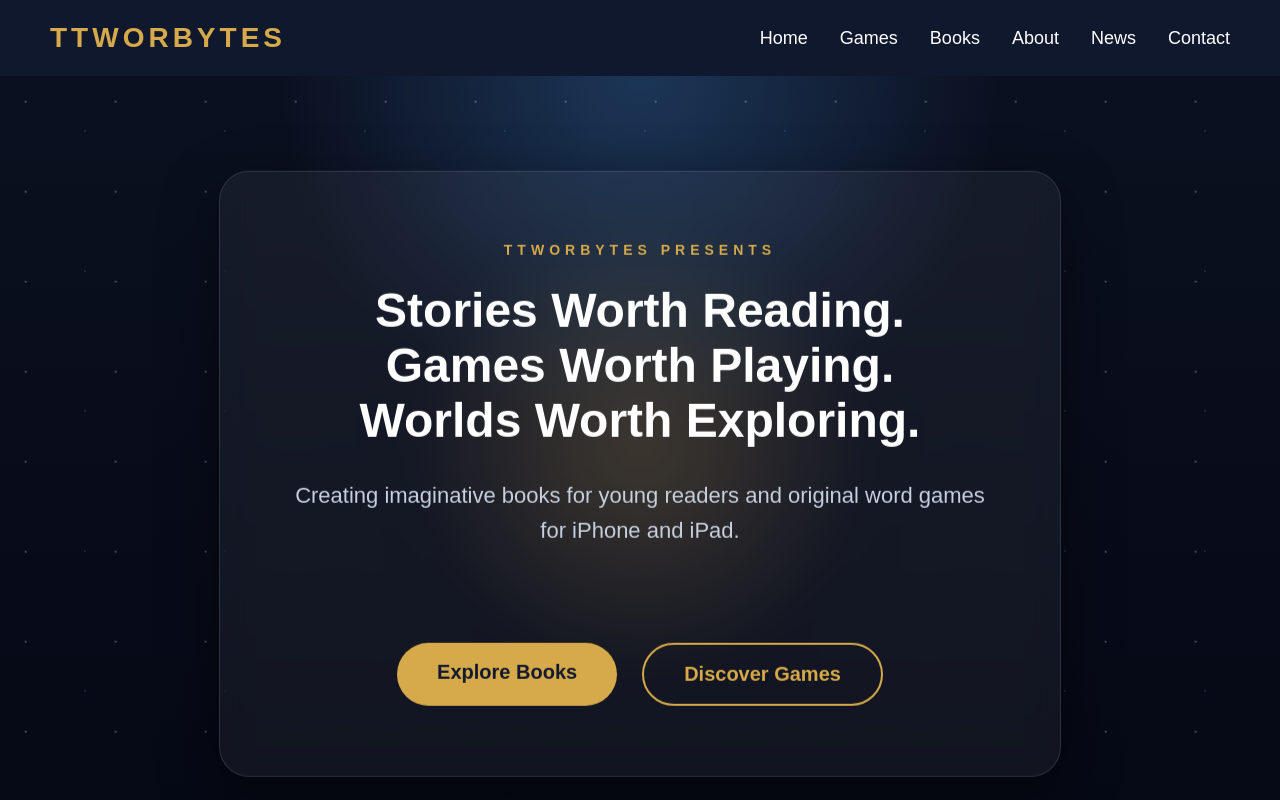
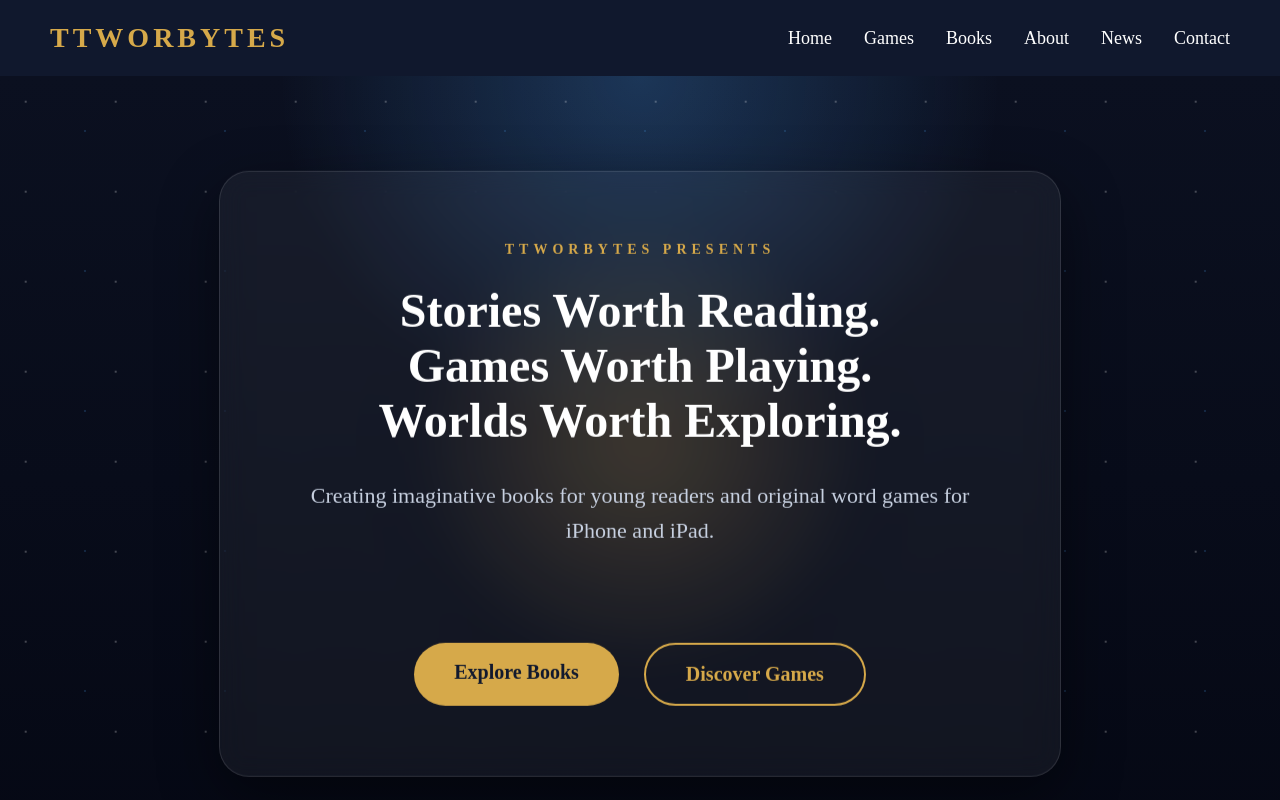
Before and after one commit to TTWorBytes/ttworbytes-website, a plain HTML site: page index.html in a window 1280 px wide. Shown: the top 800 px of the page. Drawn offline with Linux system fonts and the light colour scheme.

Commit message:
Add TTWORBYTES typography system

```diff
--- a/css/style.css
+++ b/css/style.css
@@ -47,7 +47,11 @@
 }
 
 body {
-
+h1,
+h2,
+h3 {
+    font-family: var(--font-heading);
+}
 }
 
 /* ==========================================================
@@ -324,7 +328,7 @@ header {
 body {
     background: #0B1020;
     color: var(--text);
-    font-family: Arial, Helvetica, sans-serif;
+    font-family: var(--font-body);
 }
 
 header h1 {
@@ -403,3 +407,8 @@ main p {
     }
 
 }
+/* Typography */
+
+--font-heading: "Cinzel", Georgia, serif;
+
+--font-body: "Inter", Arial, sans-serif;
--- a/index.html
+++ b/index.html
@@ -4,6 +4,13 @@
     <meta charset="UTF-8">
     <title>TTWORBYTES</title>
    <link rel="stylesheet" href="css/style.css">
+   <link rel="preconnect" href="https://fonts.googleapis.com">
+   <link rel="preconnect" href="https://fonts.gstatic.com" crossorigin>
+
+   <link
+    href="https://fonts.googleapis.com/css2?family=Cinzel:wght@500;600;700&family=Inter:wght@400;500;600;700&display=swap"
+    rel="stylesheet"
+>
 </head>
 <body>
 
```
